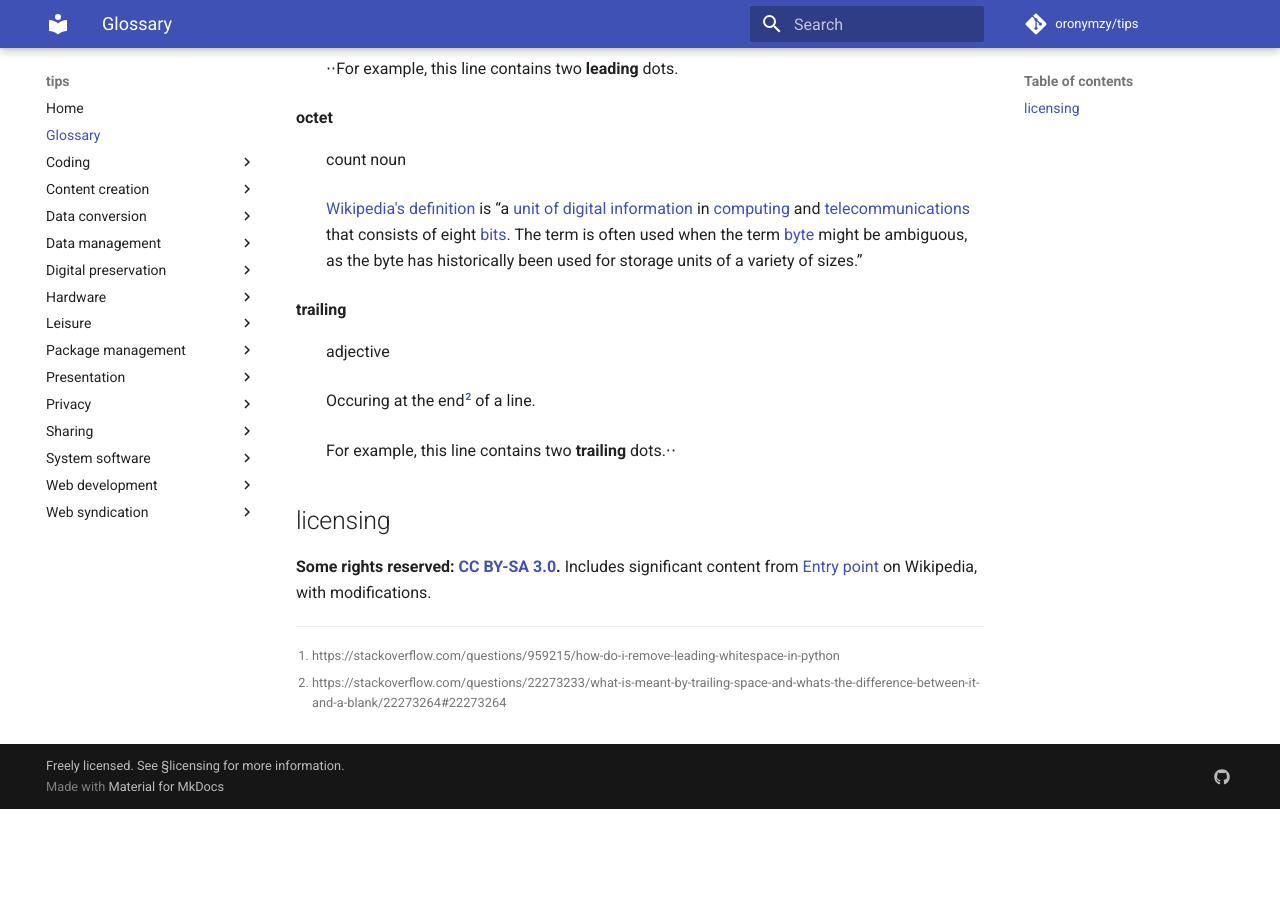
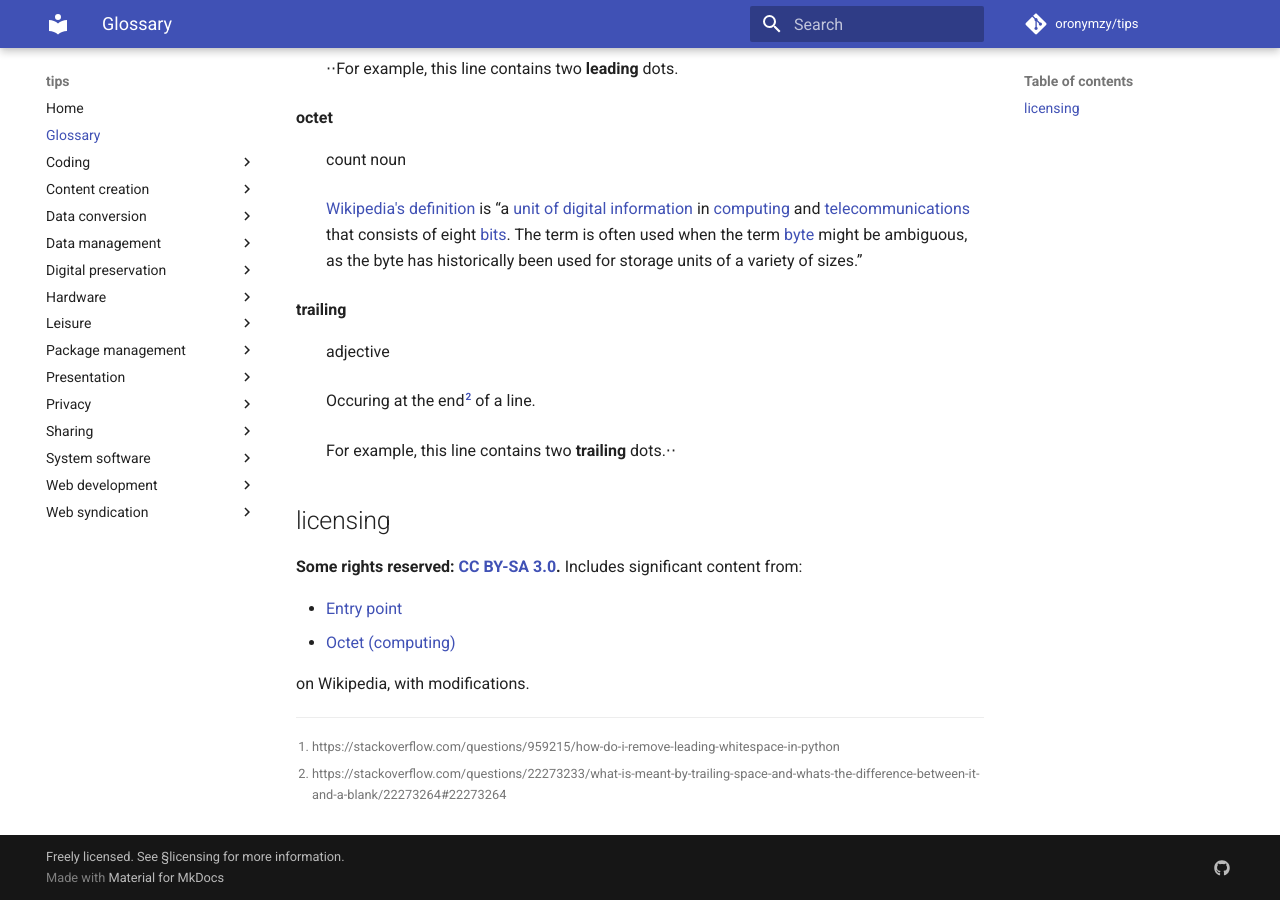
Before and after one commit to oronymzy/tips, an MkDocs documentation site: the page built from docs/glossry.md, in a window 1280 px wide and 900 px high, scrolled down 524 px. Built offline with MkDocs 1.6.1 and Material for MkDocs 9.7.7, drawn with Linux system fonts in a browser that asks for light colours; comment, search, counter and statistics services are not loaded; before the commit the page ends 1333 px from its top, so only the background shows below that.

Commit message:
Add 'Octet (computing)' attribution, create list

```diff
--- a/docs/glossry.md
+++ b/docs/glossry.md
@@ -20,7 +20,12 @@ These are concepts I find especially confusing, ambiguous, or difficult to remem
 : For example, this line contains two **trailing** dots.⋅⋅
 
 ## licensing
-**Some rights reserved: [CC BY-SA 3.0](https://creativecommons.org/licenses/by-sa/3.0/).** Includes significant content from [Entry point](https://en.wikipedia.org/w/index.php?title=Entry_point&oldid=871836841) on Wikipedia, with modifications.
+**Some rights reserved: [CC BY-SA 3.0](https://creativecommons.org/licenses/by-sa/3.0/).** Includes significant content from:
+
+- [Entry point](https://en.wikipedia.org/w/index.php?title=Entry_point&oldid=871836841)
+- [Octet (computing)](https://en.wikipedia.org/wiki/Octet_(computing))
+
+on Wikipedia, with modifications.
 
 [^leadingdef]: https://stackoverflow.com/questions/959215/how-do-i-remove-leading-whitespace-in-python
 [^trailingdef]: https://stackoverflow.com/questions/22273233/what-is-meant-by-trailing-space-and-whats-the-difference-between-it-and-a-blank/22273264#22273264
```
